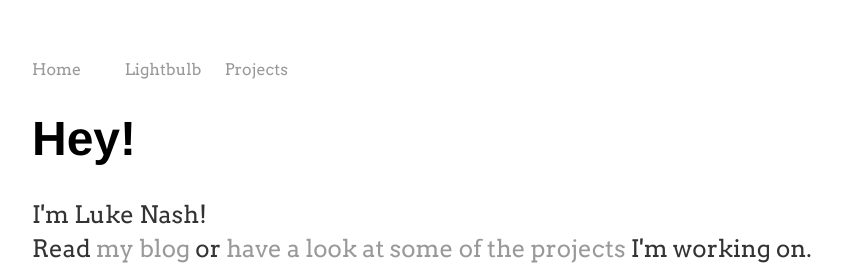
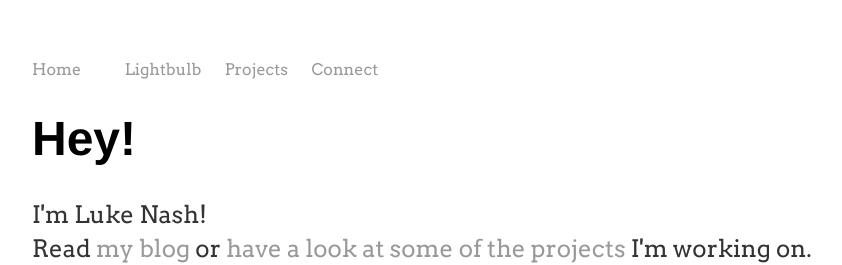
Before and after one commit to Cranberryrobot/cranberryrobot.github.io, a Jekyll site: the page built from index.html, in a window 1280 px wide. Shown: the top 265 px of the page, without its empty margins (160-1002 px from the left). Built offline with Jekyll 4.4.1, drawn with Linux system fonts in a browser that asks for light colours.

Commit message:
Update default.html

```diff
--- a/_layouts/default.html
+++ b/_layouts/default.html
@@ -12,6 +12,7 @@
 				<li><a href="blog.html"></a></li>
 				<li><a href="/lb/">Lightbulb</a></li>
 				<li><a href="/p/">Projects</a></li>
+				<li><a href="/connect">Connect</a></li>
 	    		</ul>
 			</nav>
 			<div class="container">
```
